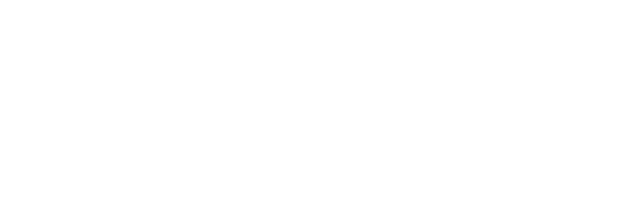
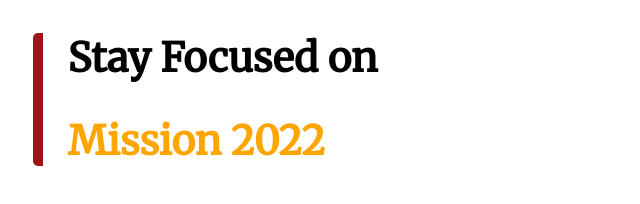
Before and after one commit to asifmahmud00/assignment1, a plain HTML site: page index.html in a window 1280 px wide. Shown: the whole page, without its empty margins (0-640 px from the left). Drawn offline with Linux system fonts and the light colour scheme.

Commit message:
border prob

```diff
--- a/index.html
+++ b/index.html
@@ -5,11 +5,24 @@
     <meta charset="UTF-8">
     <meta http-equiv="X-UA-Compatible" content="IE=edge">
     <meta name="viewport" content="width=device-width, initial-scale=1.0">
+    <link rel="preconnect" href="https://fonts.googleapis.com">
+    <link rel="preconnect" href="https://fonts.gstatic.com" crossorigin>
+    <link href="https://fonts.googleapis.com/css2?family=Merriweather&display=swap" rel="stylesheet">
+    <link rel="stylesheet" href="style.css">
     <title>Assignment 1</title>
 </head>
 
 <body>
-
+    <section>
+        <div>
+            <div class="left-border">
+                <h1>
+                    Stay Focused on
+                </h1>
+                <h1 class="orange-color">Mission 2022</h1>
+            </div>
+        </div>
+    </section>
 </body>
 
 </html>
--- a/style.css
+++ b/style.css
@@ -0,0 +1,25 @@
+body {
+    font-family: 'Merriweather', serif;
+}
+
+section {
+    margin: 2%;
+}
+
+h1 {
+    font-size: 40px;
+}
+
+.orange-color {
+    color: orange;
+}
+
+.left-border {
+    border-left: 10px solid rgb(155, 22, 22);
+    border-radius: 5px;
+
+
+    padding-left: 2%;
+
+
+}
```
